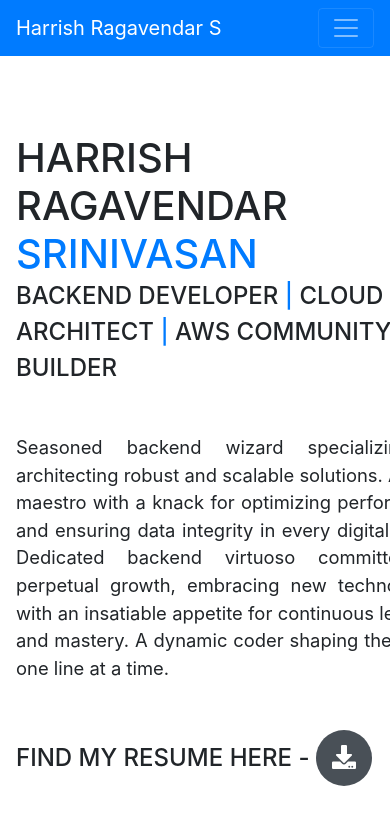
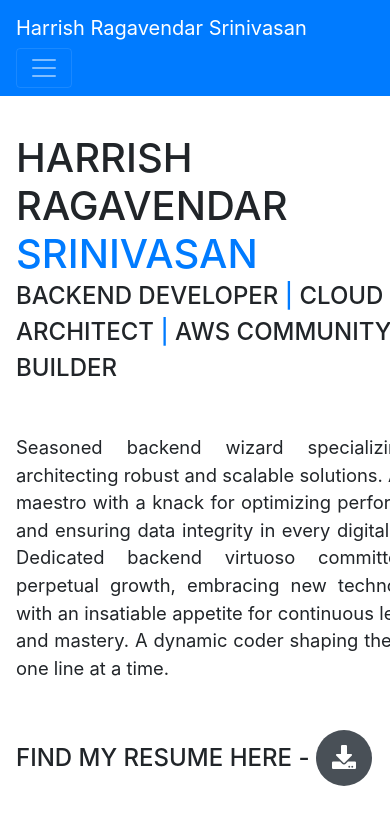
Before and after one commit to harrishragavendar/harrishragavendar.github.io, a website with bundled scripts: page index.html in a window 390 px wide. Shown: the top 831 px of the page. Built offline with nearby package versions, Linux system fonts and the light colour scheme; a web font is replaced by a local one.

Commit message:
Details Updated

```diff
--- a/index.html
+++ b/index.html
@@ -40,7 +40,7 @@
     <!-- Navbar Design -->
     <nav class="navbar navbar-expand-lg navbar-dark bg-primary fixed-top" id="sideNav">
       <a class="navbar-brand js-scroll-trigger" href="#page-top">
-        <span class="d-block d-lg-none">Harrish Ragavendar S</span>
+        <span class="d-block d-lg-none">Harrish Ragavendar Srinivasan</span>
         <span class="d-none d-lg-block">
           <img class="img-fluid img-profile rounded-circle mx-auto mb-2" src="img/profile.jpeg" alt="">
         </span>
```
